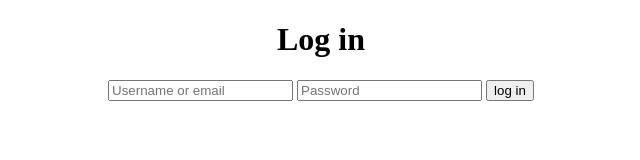
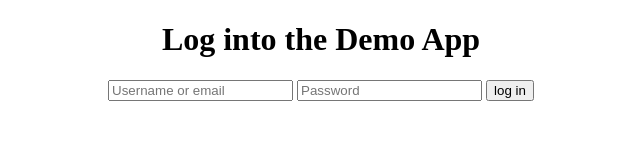
Before and after one commit to leogaleano/Pong, a plain HTML site: page 03_framework_frontend/index.html in a window 1280 px wide. Shown: the whole page, without its empty margins (319-959 px from the left). Drawn offline with Linux system fonts and the light colour scheme.

Commit message:
adaptacion final

```diff
--- a/03_framework_frontend/index.html
+++ b/03_framework_frontend/index.html
@@ -13,7 +13,7 @@
 <div id="root" style="text-align: center;">
   <div fw-if="isPageLogIn">
     <form fw-on:submit="submitLogIn">
-      <h1>Log in</h1>
+      <h1>Log into the Demo App</h1>
 
       <input
               type="text"
```
